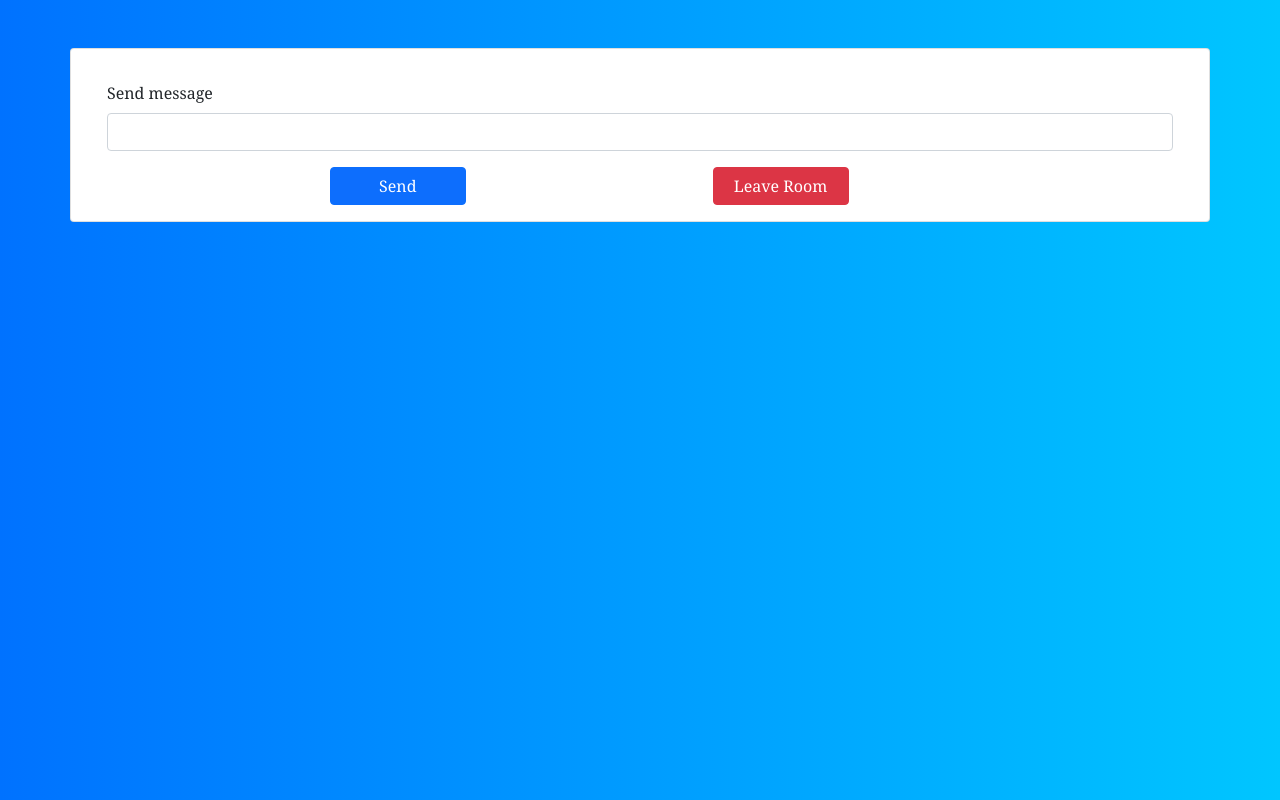
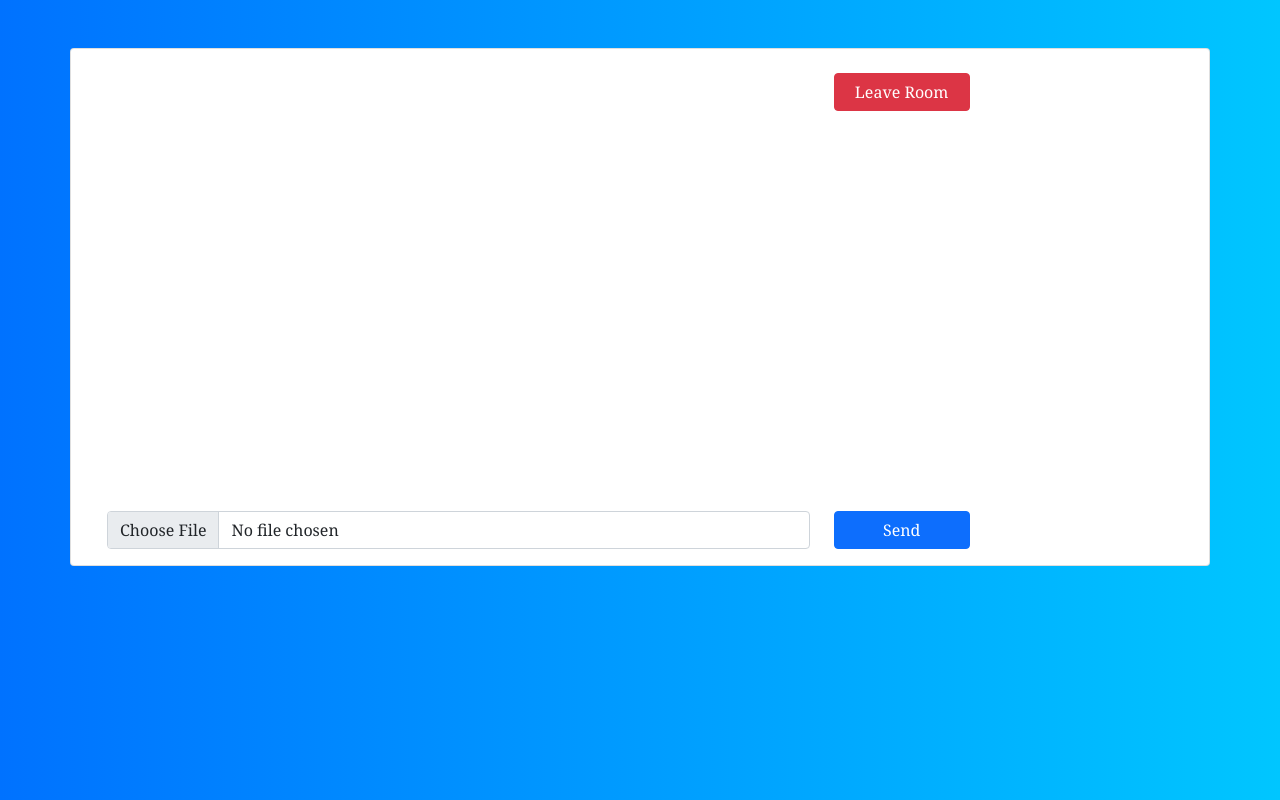
Before and after one commit to hariprasad1003/memeio, a Flask app: page /room in a window 1280 px wide. Run offline with Flask 2, Linux system fonts and the light colour scheme; the visitor is signed in with stand-in values (Sample User, id 1); parts of the project's set-up code (start-up, migrations or seed data) failed here and were passed over; some libraries are stand-ins or nearby versions.

Commit message:
meme io func updated

```diff
--- a/app.py
+++ b/app.py
@@ -8,6 +8,7 @@
 https://www.javatpoint.com/flask-session
 https://stackoverflow.com/questions/26954122/how-can-i-pass-arguments-into-redirecturl-for-of-flask
 https://stackoverflow.com/questions/19614027/jinja2-template-variable-if-none-object-set-a-default-value
+https://stackoverflow.com/questions/63043491/convert-utc-timezone-to-ist-python
 
 '''
 
@@ -18,7 +19,8 @@
 from flask_session import Session
 from flask_pymongo import PyMongo
 from decouple import config
-
+from datetime import datetime
+import pytz
 import business
 
 app = Flask(__name__)
@@ -27,7 +29,6 @@
 
 app.config['SECRET_KEY'] = 'secret'
 app.config['SESSION_TYPE'] = 'filesystem'
-
 app.config["MONGO_URI" ] = config("MONGO_URI")
 
 Session(app)
@@ -39,6 +40,16 @@
 rooms  = mongo.db.cio_rooms
 
 # participants=[]
+
+def get_time():
+
+    tz = pytz.timezone('Asia/Kolkata')
+
+    datetime_ny = datetime.now(tz)
+
+    time = datetime_ny.strftime("%H:%M:%S")
+
+    return time
 
 '''
 http://127.0.0.1:5000/
@@ -57,7 +68,7 @@
         name = request.form['username']
         room_pin = request.form['room_pin']
 
-        # print(room_pin)
+        # print(name, room_pin)
 
         result = business.enter_room(name, room_pin)
 
@@ -66,10 +77,15 @@
         if(int(result["status_code"]) == 200):
 
             room_name = result["room_name"]
+            acc_type  = result["acc_type"]
+
+            # print(room_name, acc_type)
 
             session['user_session'] = name
             session['room'] = room_name
+            session['acc_type'] = acc_type
 
+            # print(session.get('user_session'), session.get('room'), session.get('acc_type'))
 
             return redirect(url_for('get_room'))
 
@@ -208,41 +224,30 @@
 
     if 'room' in session:
 
-        return render_template('room.html')
+        room = session.get('room')
 
-    result = {
+        acc_type = session.get('acc_type')
 
-        "message"     : "It seems like, you don't have access to this room",
-        "status_code" : 401
+        # print(room, acc_type)
 
-    }
+        if acc_type=="admin":
 
-    return render_template("error.html", error_message = result['message'])
+            return render_template('admin.html')
 
-# @app.route("/room", methods = ['POST'])
-# def post_room():
+        else:
 
-#     if(request.method=='POST'):
+            return render_template('user.html')
 
-#         username = request.form['username']
-#         room = request.form['room']
+    else:
 
-#         session['username'] = username
-#         session['room'] = room
+        result = {
 
-#         participants.append(session)
+            "message"     : "It seems like, you don't have access to this room",
+            "status_code" : 401
 
-#         return render_template('room.html', session = session)
+        }
 
-#     else:
-
-#         if(session.get('username') is not None):
-
-#             return render_template('room.html', session = session)
-
-#         else:
-
-#             return redirect(url_for('index'))
+        return render_template("error.html", error_message = result['message'])
 
 
 @app.route("/get/participants", methods = ['GET'])
@@ -252,16 +257,11 @@
 
     pass
 
-# @app.route("/room/<room>", methods = ['GET', 'POST'])
-# def room(room):
-#     print(room)
-#     return render_template("room.html")
-
 @socketio.on('connect')
 def connected():
     print('connect')
 
-@socketio.on('join', namespace='/room')
+@socketio.on('join')
 def join(data):
 
     # print('join')
@@ -270,31 +270,60 @@
 
     join_room(room)
 
-    emit('status', { 'message':  session.get('user_session') + ' has entered the room.' }, room=room )
+    result_dict = {
 
-@socketio.on('message', namespace='/room')
+        "username"  : session.get('user_session'),
+        "room"      : room,
+        "message"   : "has entered the room"
+
+    }
+
+    # print(result_dict)
+
+    socketio.emit('status', result_dict)
+
+@socketio.on('message')
 def message(data):
 
     # print(data)
 
     room = session.get('room')
 
-    emit('message_response', { 'message': session.get('user_session') + ' : ' + data['message']}, room=room)
+    result_dict = {
 
-@socketio.on('leave', namespace='/room')
+        "username"  : session.get('user_session'),
+        "room"      : room,
+        "message"   : data['message'],
+        "time"      : get_time()
+
+    }
+
+    # print(result_dict)
+
+    socketio.emit('message_response', result_dict)
+
+@socketio.on('leave')
 def leave(data):
 
     # print('leave')
 
-    username = session.get('user_session')
+    # username = session.get('user_session')
 
     room = session.get('room')
 
     leave_room(room)
 
+    result_dict = {
+
+        "username"  : session.get('user_session'),
+        "room"      : room,
+        "message"   : "had left the room"
+
+    }
+
     session.clear()
 
-    emit('status', { 'message': username  + ' has left the room.' }, room=room )
+    emit('status', result_dict )
 
 if __name__ == '__main__':
     socketio.run(app, debug=True)
--- a/requirements.txt
+++ b/requirements.txt
@@ -2,7 +2,8 @@
 Flask-Cors
 Flask-SocketIO
 Flask-Session
+flask_pymongo
 eventlet==0.30.2
 gunicorn
 python-decouple
-flask_pymongo
+pytz
--- /dev/null
+++ b/templates/admin.html
@@ -0,0 +1,182 @@
+{% extends "base.html" %}
+
+{% block content %}
+
+        <div class="container mt-5">
+
+            <div class="row">
+
+                <div class="card col align-self-center">
+
+                    <div class="container mt-4">
+
+                        <div class="card-title">
+
+                            <div class="row justify-content-between">
+
+                                <div class="col-4" id="room_name">
+
+                                </div>
+
+                                <div class="col-4" style="margin-left: -60px;">
+
+                                    <a style="width: 8.5rem;" class="btn btn-danger" onclick=leave_room()>Leave Room</a>
+
+                                </div>
+
+                            </div>
+
+                            <div id="meme_div" style="height: 50vh;">
+
+
+                            </div>
+
+
+                            <div class="mb-3">
+
+                                <div class="row">
+
+                                    <div class="col-8">
+
+                                        <input type="file" id="files" class="form-control" accept="image/*" aria-describedby="message_submit" aria-label="Upload"/>
+
+                                    </div>
+
+                                    <div class="col-4">
+
+                                        <button id="message_submit" style="width: 8.5rem;" type="submit" class="btn btn-primary">Send</button>
+
+                                    </div>
+
+                                </div>
+
+                            </div>
+
+                        </div>
+
+                    </div>
+
+                </div>
+
+            </div>
+
+        </div>
+
+
+        <script>
+
+            var socket;
+
+            $(document).ready(function() {
+
+                socket = io.connect('http://' + document.domain + ':' + location.port);
+
+                socket.on('connect',
+                    function() {
+
+                        console.log('Client Connected')
+
+                        socket.emit('join', {});
+                });
+
+                socket.on('status',
+                    function(data) {
+
+                        // console.log(data);
+
+                        // console.log(data["username"], data["room"])
+
+                        document.getElementById("room_name").innerHTML = `
+
+                        <i class="fas fa-users"></i>
+
+                        ${data['room']}
+
+                        `;
+
+                        // var message = `${data['username']} ${data['message']} `;
+
+                        // $('#participants_div').append(message)
+                });
+
+                // For Testing
+
+                socket.on('message_response',
+                    function(data) {
+
+                        // console.log(data);
+
+                        // console.log(data["username"], data["room"], data["message"])
+
+                        // var message = `${data['username']} : ${data['message']} ${data['time']}`
+
+                        // var message = `${data['username']} : ${data['message']}`
+
+                        // $('#meme_div').append(message)
+
+                        // $('div.meme_div').html($('<img>').attr('src', data["message"])).show();
+
+                });
+
+
+                document.getElementById('files').addEventListener('change', handleFileSelect, false);
+
+                function handleFileSelect(ele){
+
+                    var file = ele.target.files[0];
+
+                    var fileReader = new FileReader();
+
+                    fileReader.readAsDataURL(file)
+
+                    fileReader.onload = () => {
+
+                        var arrayBuffer = fileReader.result;
+
+                        // console.log(arrayBuffer)
+
+                        $('#message_submit').click(function(event) {
+
+                            //event.preventDefault()
+
+                            //let img = $('input#files' ).val()
+
+                            socket.emit( 'message', {
+
+                                /*
+
+                                nameImg : file.name,
+                                typeImg : file.type,
+                                sizeImg : file.size,
+
+                                */
+
+                                "message" : arrayBuffer
+
+                            })
+
+                            //$( 'input.image-container' ).val( '' ).focus()
+
+                        })
+                    }
+                }
+
+
+            })
+
+            function leave_room() {
+
+                socket.emit('leave', {}, function() {
+
+                    socket.disconnect();
+
+                    window.location.href = "{{ url_for('get_home') }}";
+
+                });
+
+            }
+
+
+        </script>
+
+{% endblock %}
--- a/templates/base.html
+++ b/templates/base.html
@@ -5,8 +5,12 @@
     <meta charset="UTF-8">
     <meta name="viewport" content="width=device-width, initial-scale=1.0">
     <meta http-equiv="Content-Security-Policy" content="upgrade-insecure-requests">
+
     <title></title>
+
     <link href="https://cdn.jsdelivr.net/npm/bootstrap@5.0.0-beta3/dist/css/bootstrap.min.css" rel="stylesheet" integrity="sha384-eOJMYsd53ii+scO/bJGFsiCZc+5NDVN2yr8+0RDqr0Ql0h+rP48ckxlpbzKgwra6" crossorigin="anonymous">
+
+    <script src="https://kit.fontawesome.com/52dade9c9d.js" crossorigin="anonymous"></script>
 
     <script src="https://ajax.googleapis.com/ajax/libs/jquery/2.2.4/jquery.min.js"></script>
 
@@ -22,6 +26,7 @@
         body {
             background: -webkit-linear-gradient(left,#0072ff,#00c6ff);
             font-family: Georgia, serif;
+            /* min-height: 100vh; */
         }
 
     </style>
--- a/templates/pin.html
+++ b/templates/pin.html
@@ -50,7 +50,7 @@
 
             }
 
-            console.log("Button Clicked")
+            // console.log("Button Clicked")
 
             var $temp = $("<input>");
 
--- a/templates/room.html
+++ /dev/null
@@ -1,117 +0,0 @@
-{% extends "base.html" %}
-
-{% block content %}
-
-    <link rel="stylesheet" href="{{url_for('static',filename='css/home.css')}}">
-
-    <link rel="stylesheet" href="/static/css/home.css">
-
-        <div class="container mt-5">
-
-            <div class="row">
-
-                <div class="card col align-self-center">
-
-                    <div class="container mt-4">
-
-                        <div class="card-title" id="participants_list">
-
-                            <div class="div" id="message_list">
-
-                            </div>
-
-                        </div>
-
-                        <div class="mb-3">
-
-                            <div class="mb-2">
-
-                                <label for="username" class="form-label">Send message</label>
-                                <input type="text" class="form-control" id="message">
-
-                            </div>
-
-                        </div>
-
-                        <div class="row justify-content-evenly mb-3">
-
-                            <div class="col-4">
-
-                                <button style="width: 8.5rem;" class="btn btn-primary mx-auto d-block" id="message_submit" type="submit">Send</button>
-
-                            </div>
-
-                            <div class="col-4">
-
-                                <button style="width: 8.5rem;" class="btn btn-danger" onclick=leave_room()>Leave Room</button>
-
-                            </div>
-
-                        </div>
-
-                    </div>
-
-                </div>
-
-            </div>
-
-        </div>
-
-    </div>
-
-<script>
-
-    var socket;
-
-    $(document).ready(function() {
-
-        socket = io.connect('http://' + document.domain + ':' + location.port + "/room");
-
-        socket.on('connect',
-            function() {
-                console.log('Client Connected')
-                socket.emit('join', {});
-        });
-
-        socket.on('status',
-            function(data) {
-                console.log(data);
-                $('#participants_list').append(data['message'])
-        });
-
-
-        socket.on('message_response',
-            function(data) {
-                console.log(data);
-
-                $('#message_list').append(data['message'])
-
-        });
-
-        $('#message_submit').click(function(event) {
-
-            message = document.getElementById("message").value;
-
-            console.log(message);
-
-            // event.preventDefault();
-            socket.emit('message', {
-                'message' : message
-            })
-
-        })
-
-
-    })
-
-    function leave_room() {
-        socket.emit('leave', {}, function() {
-            socket.disconnect();
-            window.location.href = "{{ url_for('get_home') }}";
-        });
-    }
-
-
-</script>
-
-{% endblock %}
```
Also changed, not shown: business.py (+10 -1 lines), templates/user.html (added, +125 -0 lines).
